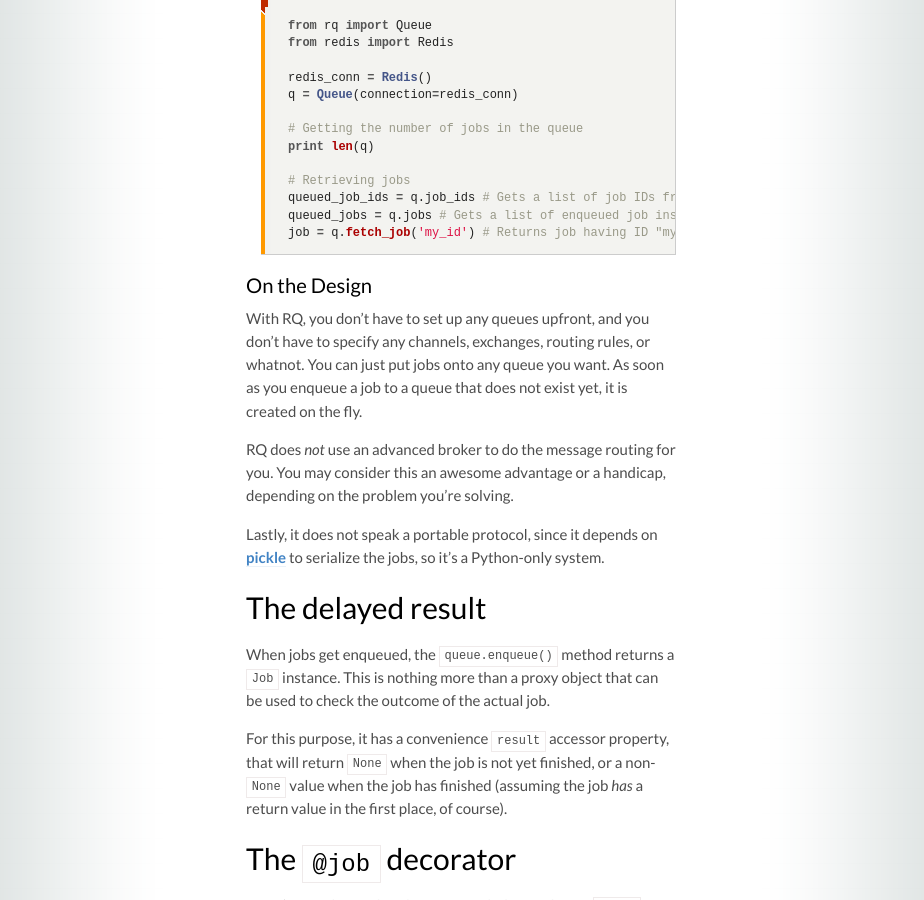
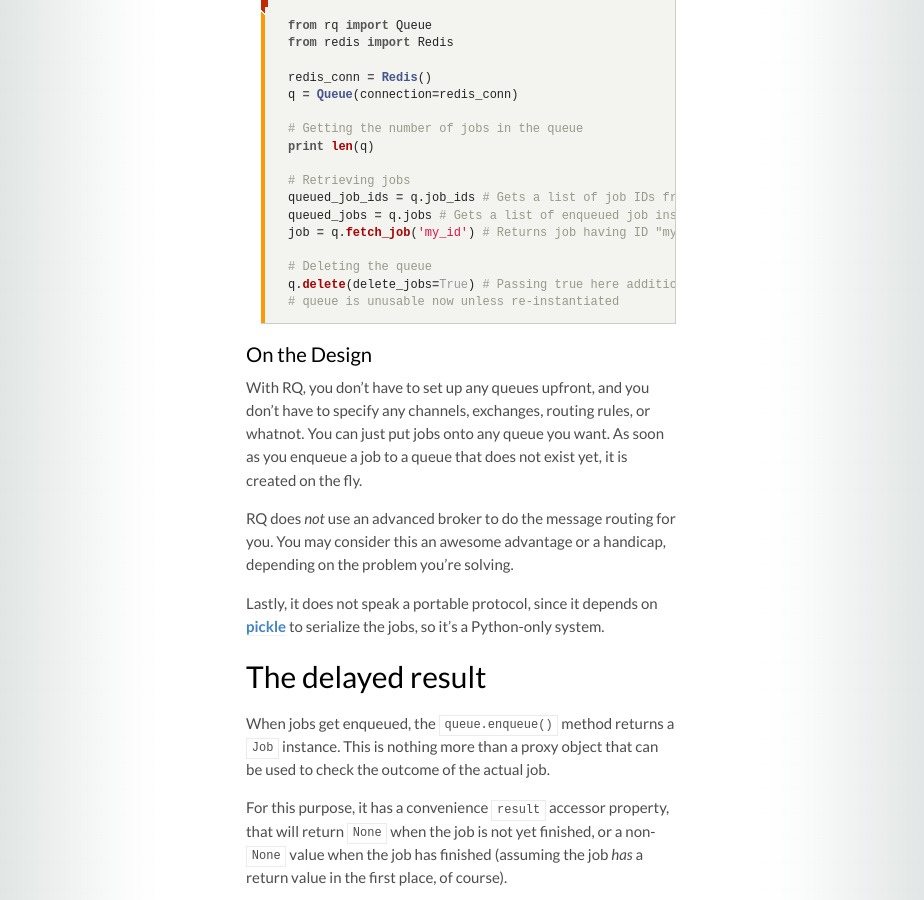
Before and after one commit to rq/rq, a Jekyll site: the page built from docs/docs/index.md, in a window 1280 px wide and 900 px high, scrolled down 2336 px. Shown: the whole window, without its empty margins (179-1103 px from the left). Built offline with Jekyll 4.4.1, drawn with Linux system fonts in a browser that asks for light colours; some web fonts are replaced.

Commit message:
Fixes issue #934 - Documented Queue.delete
Fixes issue #934 - Code review fix

```diff
--- a/docs/docs/index.md
+++ b/docs/docs/index.md
@@ -112,7 +112,12 @@
 queued_job_ids = q.job_ids # Gets a list of job IDs from the queue
 queued_jobs = q.jobs # Gets a list of enqueued job instances
 job = q.fetch_job('my_id') # Returns job having ID "my_id"
+
+# Deleting the queue
+q.delete(delete_jobs=True) # Passing true here additionally removes all the associated messages on the queue
+# queue is unusable now unless re-instantiated
 {% endhighlight %}
+
 
 ### On the Design
 
```
